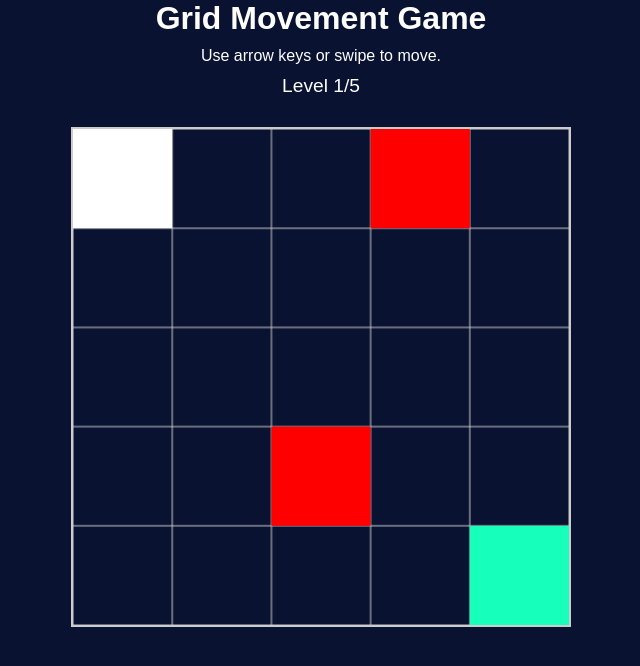
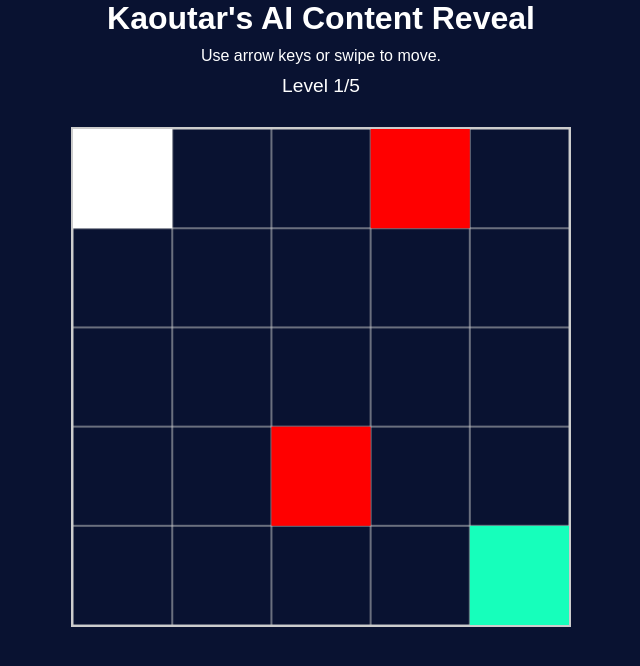
Before and after one commit to JoiShee/Content-Game, a plain HTML site: page index.html in a window 1280 px wide. Shown: the whole page, without its empty margins (319-959 px from the left). Drawn offline with Linux system fonts and the light colour scheme.

Commit message:
Add files via upload

```diff
--- a/index.html
+++ b/index.html
@@ -2,12 +2,12 @@
 <html lang="en">
 <head>
     <meta charset="UTF-8">
-    <title>Grid Movement Game</title>
+    <title>Kaoutar's AI Content Reveal</title>
     <link rel="stylesheet" href="style.css">
     <meta name="viewport" content="width=device-width, initial-scale=1.0"> <!-- Ensures mobile responsiveness -->
 </head>
 <body>
-    <h1>Grid Movement Game</h1>
+    <h1>Kaoutar's AI Content Reveal</h1>
     <p id="instructions">Use arrow keys or swipe to move.</p>
     <p id="level-display">Level 1/5</p> <!-- Level display -->
     <div id="game-container">
```
